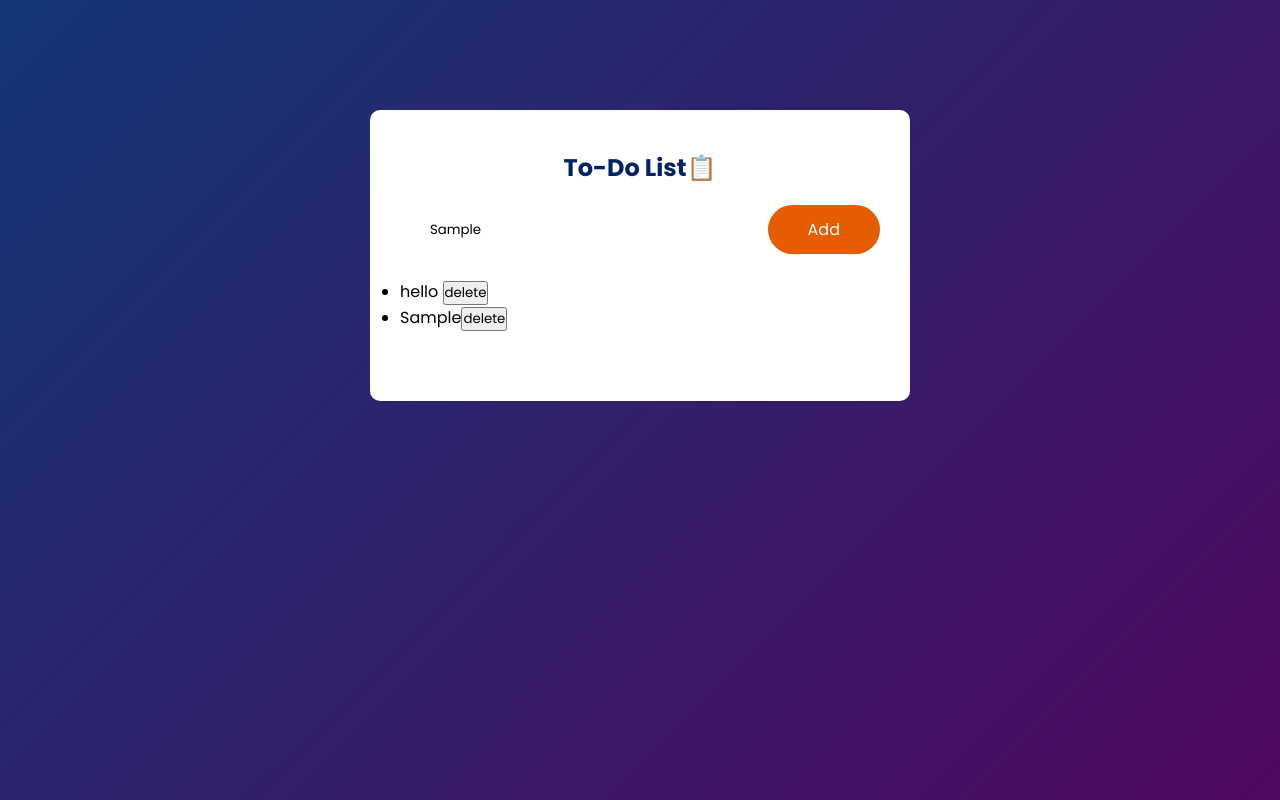
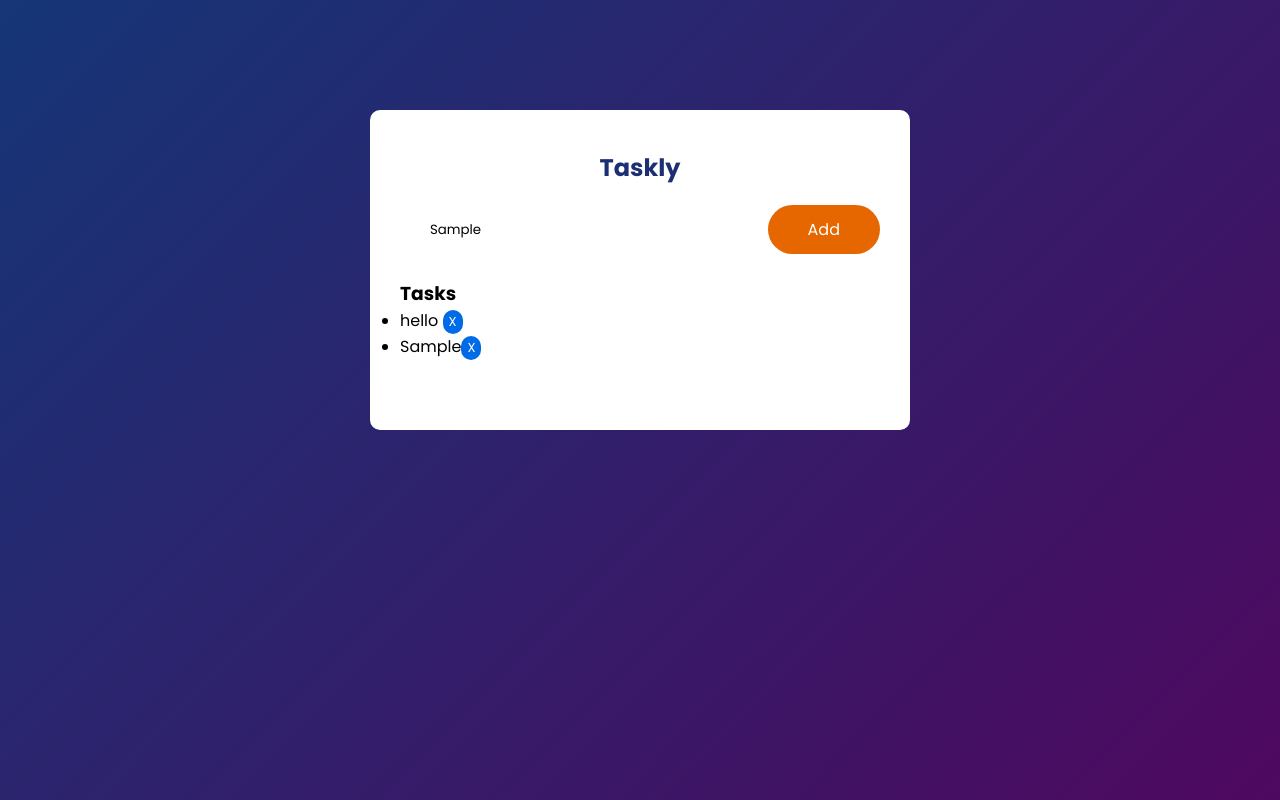
Before and after one commit to sanjai-ss/todo-list, a plain HTML site: page index.html in a window 1280 px wide. Both pictures are taken after typing "Sample" into the empty fields and a click on the button "Add". Drawn offline with Linux system fonts and the light colour scheme; a web font is replaced by a local one.

Commit message:
fix:changed delete button

```diff
--- a/index.html
+++ b/index.html
@@ -4,21 +4,22 @@
 <head>
     <meta charset="UTF-8">
     <meta name="viewport" content="width=device-width, initial-scale=1.0">
-    <title>To-do List</title>
+    <title>Taskly</title>
     <link rel="stylesheet" href="style.css">
 </head>
 
 <body>
     <div class="container">
         <div class="content">
-            <h2>To-Do List📋</h2>
+            <h2>Taskly</h2>
             <div class="row">
                 <input type="text" placeholder="Add your task" id="display">
                 <button id="btn" onclick="addElement()">Add</button>
             </div>
+            <h3>Tasks</h3>
             <ul id="list-container">
                 <li>hello
-                    <button onclick="removeElement(event)" id="button_del">delete </button>
+                    <button onclick="removeElement(event)" id="button_del">X</button>
                 </li>
             </ul>
         </div>
@@ -31,7 +32,7 @@
 
         function addElement(){
             var value = document.createElement("li")
-            value.innerHTML = input.value +"<button onclick = 'removeElement(event)'>delete</button>"
+            value.innerHTML = input.value +"<button onclick = 'removeElement(event)'>X</button>"
             list.append(value)
         }
 
--- a/style.css
+++ b/style.css
@@ -21,7 +21,8 @@
   border-radius: 10px;
 }
 .container .content h2 {
-  color: hsl(220, 100%, 20%);
+  color:#1d2f73;
+  /* background:transparent; */
   display: flex;
   justify-content: center;
   margin-bottom: 20px;
@@ -46,8 +47,17 @@
   border: none;
   cursor: pointer;
   padding: 12px 40px;
-  background:hsl(24, 100%, 45%);
-  color: #fff;
+  background:hsl(27, 100%, 45%);
+  color: #ffffff;
   border-radius: 30px;
   font-size: 16px;
 }
+#list-container li button{
+  border: none;
+  cursor: pointer;
+  padding: 2px 6px;
+  background:hsl(212, 100%, 45%);
+  color: #fff;
+  border-radius: 30px;
+  font-size: 13px;
+}
```
